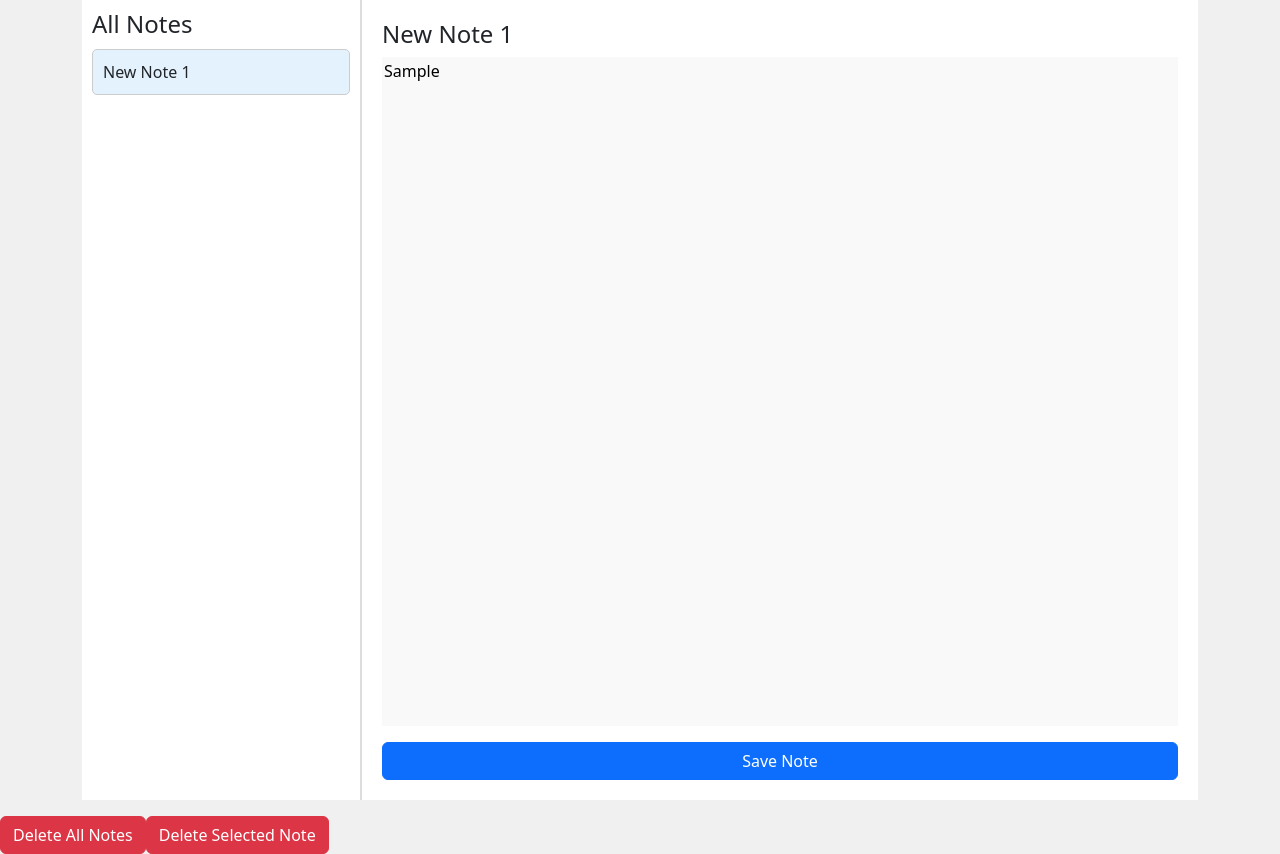
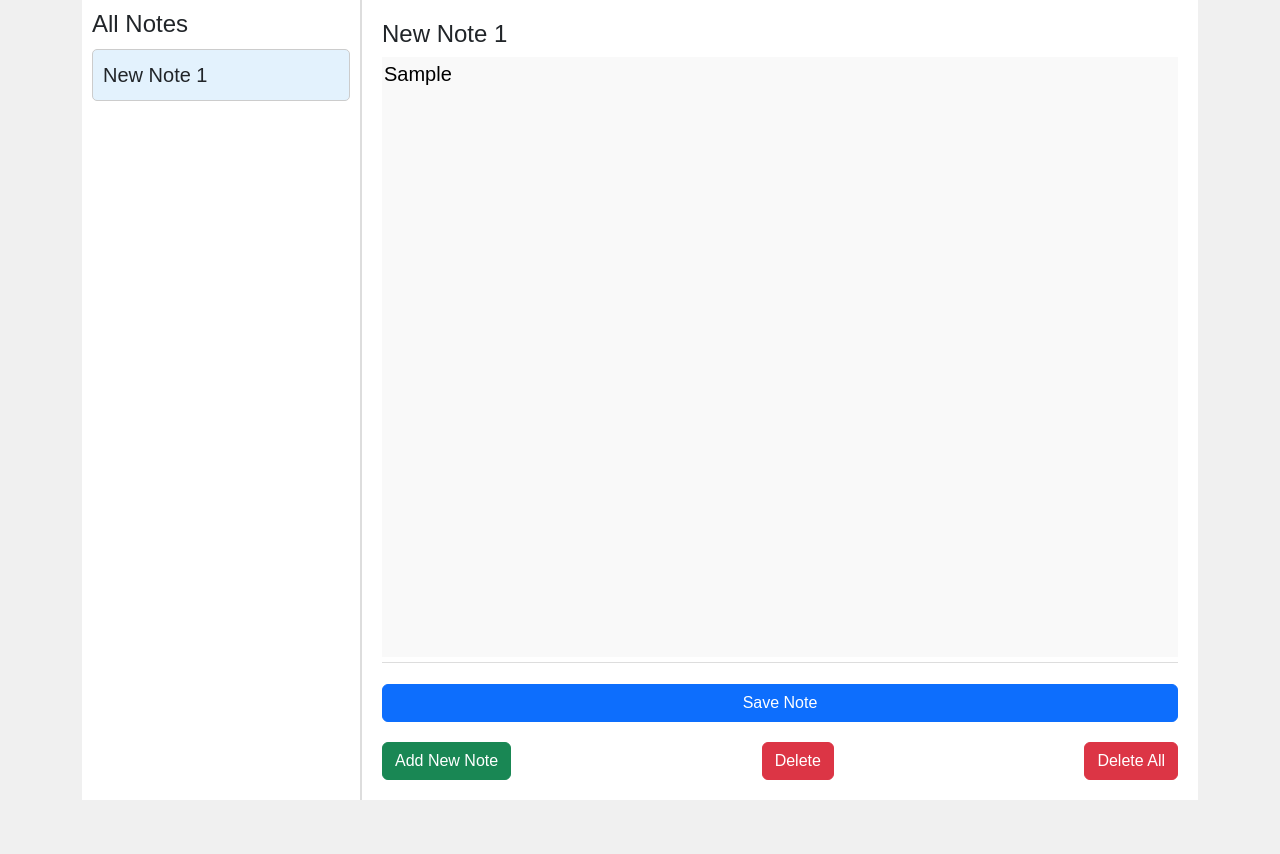
Before and after one commit to mandip2024/Mero-Notepad, a plain HTML site: page index.html in a window 1280 px wide. Both pictures are taken after typing "Sample" into the empty fields and a click on the button "Save Note". After the commit the page ends 800 px from the top, so only its background shows below. Drawn offline with nearby package versions, Linux system fonts and the light colour scheme.

Commit message:
Update index.html

```diff
--- a/index.html
+++ b/index.html
@@ -8,6 +8,8 @@
   <style>
     body {
       background-color: #f0f0f0;
+      font-family: Arial, sans-serif;
+      font-size: 20px;
     }
     .container {
       display: flex;
@@ -49,6 +51,19 @@
       border: none;
       background-color: #f9f9f9;
       outline: none;
+      font-family: Arial, sans-serif;
+      font-size: 20px;
+      line-height: 1.5;
+    }
+    .line {
+      height: 1px;
+      background-color: #ddd;
+      margin: 5px 0;
+    }
+    .bottom-buttons {
+      display: flex;
+      justify-content: space-between;
+      margin-top: 20px;
     }
   </style>
 </head>
@@ -63,7 +78,14 @@
     <div class="right-panel">
       <h4 id="noteTitle">New Note</h4>
       <textarea id="noteContent" placeholder="Write your note here..."></textarea>
+      <div class="line"></div>
       <button id="saveNote" class="btn btn-primary mt-3">Save Note</button>
+
+      <div class="bottom-buttons">
+        <button id="addNewNote" class="btn btn-success">Add New Note</button>
+        <button id="deleteNote" class="btn btn-danger">Delete</button>
+        <button id="deleteAllNotes" class="btn btn-danger">Delete All</button>
+      </div>
     </div>
   </div>
 
@@ -78,6 +100,10 @@
     const noteContent = document.getElementById("noteContent");
     const noteTitle = document.getElementById("noteTitle");
     const saveNoteButton = document.getElementById("saveNote");
+
+    const addNewNoteButton = document.getElementById("addNewNote");
+    const deleteNoteButton = document.getElementById("deleteNote");
+    const deleteAllButton = document.getElementById("deleteAllNotes");
 
     // Function to render all notes
     function renderNotes() {
@@ -119,7 +145,7 @@
       autoSave();
     }
 
-    // Function to delete all notes
+    // Function to delete all notes with a confirmation prompt
     function deleteAllNotes() {
       if (confirm("Are you sure you want to delete all notes?")) {
         notes = [];
@@ -127,10 +153,11 @@
         renderNotes();
         noteContent.value = '';
         noteTitle.innerText = 'New Note';
+        autoSave();
       }
     }
 
-    // Function to delete the selected note
+    // Function to delete the selected note with a confirmation prompt
     function deleteNote() {
       if (activeNoteIndex !== null && confirm("Are you sure you want to delete this note?")) {
         notes.splice(activeNoteIndex, 1);
@@ -138,33 +165,7 @@
         renderNotes();
         noteContent.value = '';
         noteTitle.innerText = 'New Note';
-      }
-    }
-
-    // Function to undo the last action
-    function undo() {
-      if (undoStack.length > 0) {
-        const lastAction = undoStack.pop();
-        if (lastAction.action === 'save') {
-          const note = notes[lastAction.index];
-          redoStack.push({ action: 'save', index: lastAction.index, note: { ...note } });
-          notes[lastAction.index] = lastAction.note;
-          renderNotes();
-          loadNote(lastAction.index);
-        }
-      }
-    }
-
-    // Function to redo the last undone action
-    function redo() {
-      if (redoStack.length > 0) {
-        const lastAction = redoStack.pop();
-        if (lastAction.action === 'save') {
-          notes[lastAction.index] = lastAction.note;
-          undoStack.push({ action: 'save', index: lastAction.index, note: { ...lastAction.note } });
-          renderNotes();
-          loadNote(lastAction.index);
-        }
+        autoSave();
       }
     }
 
@@ -182,13 +183,29 @@
       }
     };
 
-    // Event listeners for keyboard shortcuts
+    // Event listener for creating a new note
+    addNewNoteButton.addEventListener("click", () => {
+      noteTitle.innerText = "New Note";
+      noteContent.value = '';
+      activeNoteIndex = null;
+    });
+
+    // Event listener for saving the note
+    saveNoteButton.addEventListener('click', saveNote);
+
+    // Event listener for delete all notes
+    deleteAllButton.addEventListener("click", deleteAllNotes);
+
+    // Event listener for delete the selected note
+    deleteNoteButton.addEventListener("click", deleteNote);
+
+    // Keyboard shortcuts
     document.addEventListener("keydown", (e) => {
       if (e.ctrlKey) {
         if (e.key === 'n') {
-          saveNote();
+          addNewNoteButton.click();
         } else if (e.key === 's') {
-          saveNote();
+          saveNoteButton.click();
         } else if (e.key === 'z') {
           undo();
         } else if (e.key === 'y') {
@@ -203,20 +220,32 @@
       }
     });
 
-    saveNoteButton.addEventListener('click', saveNote);
+    // Undo functionality
+    function undo() {
+      if (undoStack.length > 0) {
+        const lastAction = undoStack.pop();
+        if (lastAction.action === 'save') {
+          const note = notes[lastAction.index];
+          redoStack.push({ action: 'save', index: lastAction.index, note: { ...note } });
+          notes[lastAction.index] = lastAction.note;
+          renderNotes();
+          loadNote(lastAction.index);
+        }
+      }
+    }
 
-    // Add CRUD functionality buttons for deleting all and selected note
-    const deleteAllButton = document.createElement("button");
-    deleteAllButton.classList.add("btn", "btn-danger", "mt-3");
-    deleteAllButton.innerText = "Delete All Notes";
-    deleteAllButton.onclick = deleteAllNotes;
-
-    const deleteNoteButton = document.createElement("button");
-    deleteNoteButton.classList.add("btn", "btn-danger", "mt-3");
-    deleteNoteButton.innerText = "Delete Selected Note";
-    deleteNoteButton.onclick = deleteNote;
-
-    document.body.append(deleteAllButton, deleteNoteButton);
+    // Redo functionality
+    function redo() {
+      if (redoStack.length > 0) {
+        const lastAction = redoStack.pop();
+        if (lastAction.action === 'save') {
+          notes[lastAction.index] = lastAction.note;
+          undoStack.push({ action: 'save', index: lastAction.index, note: { ...lastAction.note } });
+          renderNotes();
+          loadNote(lastAction.index);
+        }
+      }
+    }
 
     renderNotes();
   </script>
```
